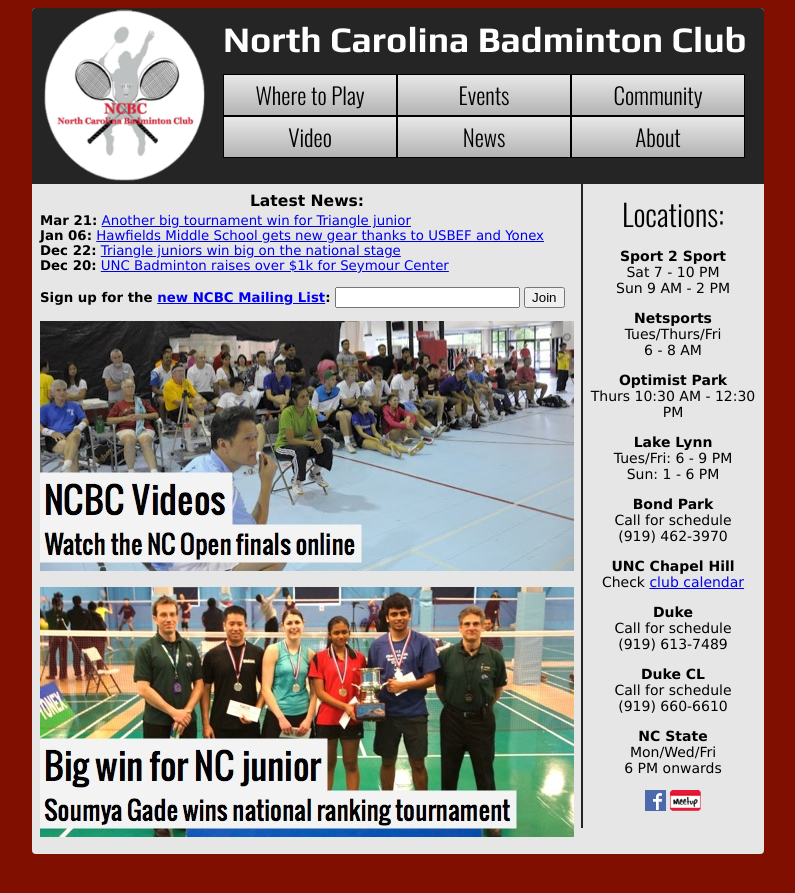
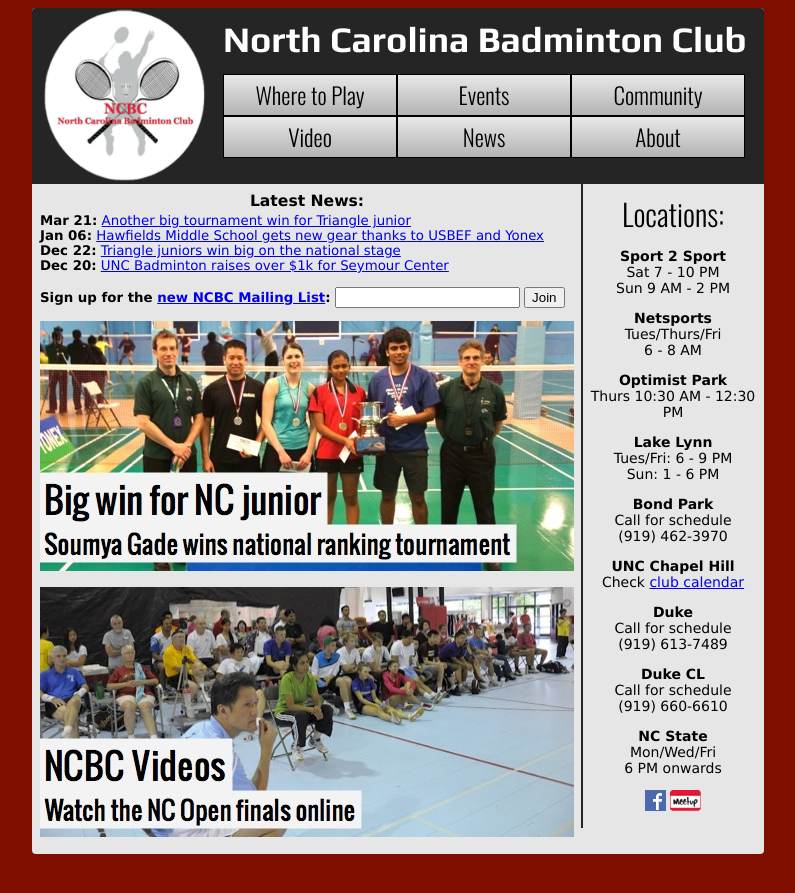
Before and after one commit to NCBC/ncbc.github.com, a Jekyll site: the page built from index.html, in a window 1280 px wide. Shown: the top 893 px of the page, without its empty margins (242-1037 px from the left). Built offline with Jekyll 4.4.1, drawn with Linux system fonts in a browser that asks for light colours.

Commit message:
Image rearrangement

```diff
--- a/index.html
+++ b/index.html
@@ -11,8 +11,8 @@ title: Home
 	<p>
 		<form action="http://groups.google.com/group/ncbadminton/boxsubscribe" target="_blank">	<strong>Sign up for the <a href="http://groups.google.com/group/ncbadminton/">new NCBC Mailing List</a>:</strong> <input type=text name=email> <input type=submit name="sub" value="Join"></form>
 	</p>
+	<p><a href="http://ncbadminton.org/news/2013/03/another-big-win-for-triangle-junior/"><img src="images/soumya.jpg"></img></a></p>
 	<p><a href="/video/"><img src="images/video3.jpg"></img></a></p>
-	<p><a href="http://ncbadminton.org/news/2013/03/another-big-win-for-triangle-junior/"><img src="images/soumya.jpg"></img></a></p>
 
 
 </div>
```
